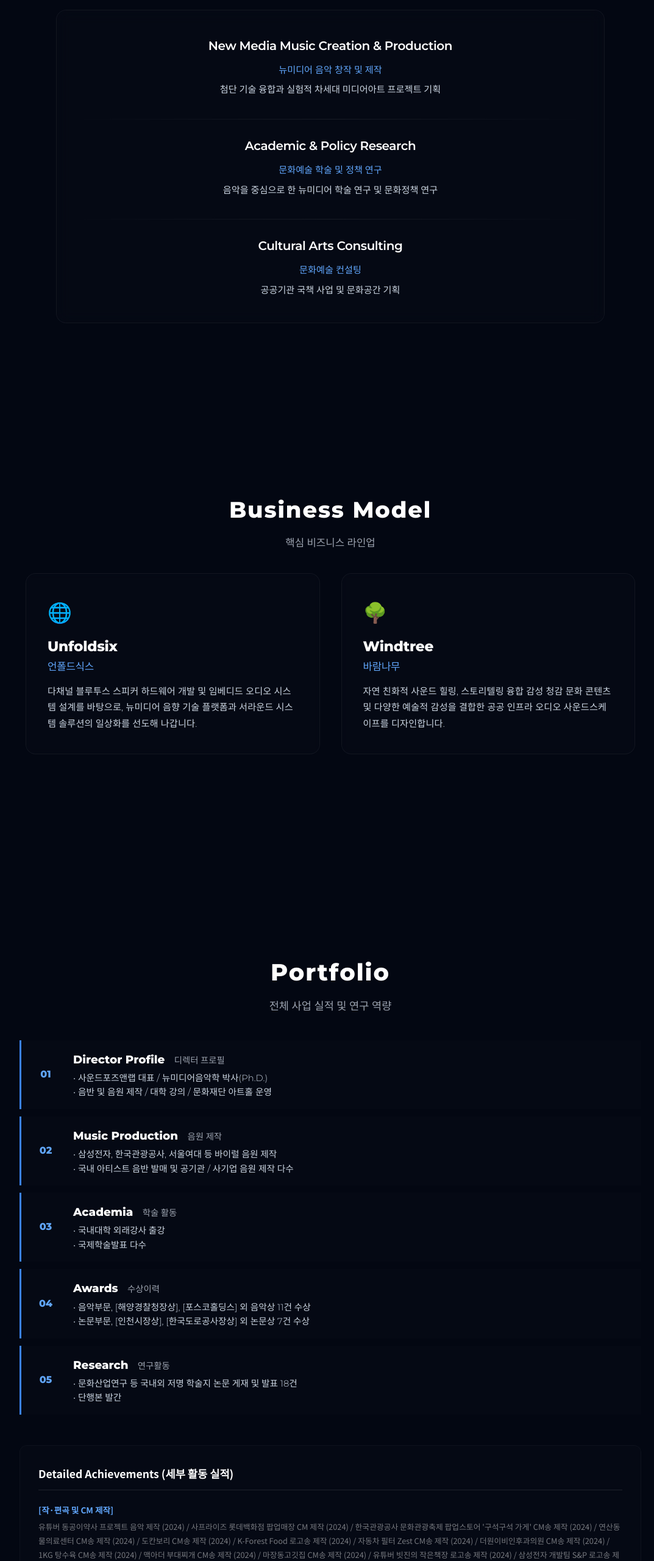
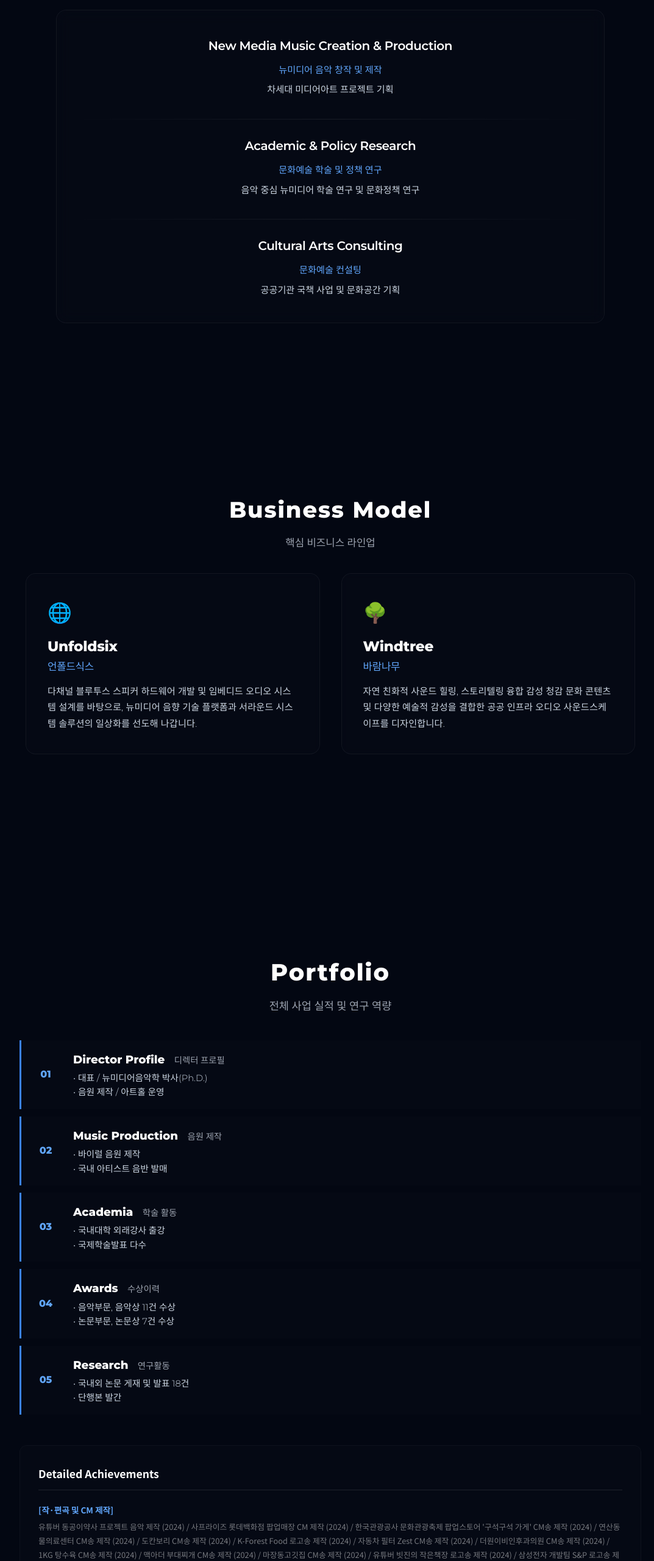
Before and after one commit to soundposenlab/soundposenlab.github.io, a plain HTML site: page index.html in a window 1280 px wide. Shown: the part 980-3540 px from the top of the page at 61% size, without its empty margins (98-1171 px from the left). Drawn offline with Linux system fonts and the light colour scheme; animation ran at ten frames a second.

Commit message:
Update index.html

```diff
--- a/index.html
+++ b/index.html
@@ -328,13 +328,13 @@
                     <div class="intro-item">
                         <strong style="color: #ffffff; font-size: 1.25rem; display: block; margin-bottom: 8px; font-weight: 600;">New Media Music Creation &amp; Production</strong>
                         <span style="color: #60a5fa; font-size: 0.95rem; display: block; margin-bottom: 6px; font-weight: 500;">뉴미디어 음악 창작 및 제작</span>
-                        <p style="color: #cbd5e1; font-size: 0.95rem; margin: 0; font-weight: 300; line-height: 1.7;">첨단 기술 융합과 실험적 차세대 미디어아트 프로젝트 기획</p>
+                        <p style="color: #cbd5e1; font-size: 0.95rem; margin: 0; font-weight: 300; line-height: 1.7;">차세대 미디어아트 프로젝트 기획</p>
                     </div>
                     <div class="divider" style="border: 0; height: 1px; background: linear-gradient(to right, rgba(255,255,255,0), rgba(255,255,255,0.08), rgba(255,255,255,0)); margin: 25px 0;"></div>
                     <div class="intro-item">
                         <strong style="color: #ffffff; font-size: 1.25rem; display: block; margin-bottom: 8px; font-weight: 600;">Academic &amp; Policy Research</strong>
                         <span style="color: #60a5fa; font-size: 0.95rem; display: block; margin-bottom: 6px; font-weight: 500;">문화예술 학술 및 정책 연구</span>
-                        <p style="color: #cbd5e1; font-size: 0.95rem; margin: 0; font-weight: 300; line-height: 1.7;">음악을 중심으로 한 뉴미디어 학술 연구 및 문화정책 연구</p>
+                        <p style="color: #cbd5e1; font-size: 0.95rem; margin: 0; font-weight: 300; line-height: 1.7;">음악 중심 뉴미디어 학술 연구 및 문화정책 연구</p>
                     </div>
                     <div class="divider" style="border: 0; height: 1px; background: linear-gradient(to right, rgba(255,255,255,0), rgba(255,255,255,0.08), rgba(255,255,255,0)); margin: 25px 0;"></div>
                     <div class="intro-item">
@@ -388,7 +388,7 @@
                             <span style="font-size: 1rem; color: #60a5fa; font-weight: 800; min-width: 30px;">01</span>
                             <div style="flex-grow: 1; text-align: left;">
                                 <h3 style="color: #ffffff; margin: 0 0 3px 0; font-size: 1.15rem;">Director Profile <span style="font-size: 0.9rem; color: var(--text-muted); font-weight: 300; margin-left: 10px;">디렉터 프로필</span></h3>
-                                <p style="color: #cbd5e1; font-size: 0.92rem; margin: 0; font-weight: 300; line-height: 1.6;">• 사운드포즈앤랩 대표 / 뉴미디어음악학 박사(Ph.D.)<br>• 음반 및 음원 제작 / 대학 강의 / 문화재단 아트홀 운영</p>
+                                <p style="color: #cbd5e1; font-size: 0.92rem; margin: 0; font-weight: 300; line-height: 1.6;">• 대표 / 뉴미디어음악학 박사(Ph.D.)<br>• 음원 제작 / 아트홀 운영</p>
                             </div>
                         </div>
 
@@ -396,7 +396,7 @@
                             <span style="font-size: 1rem; color: #60a5fa; font-weight: 800; min-width: 30px;">02</span>
                             <div style="flex-grow: 1; text-align: left;">
                                 <h3 style="color: #ffffff; margin: 0 0 3px 0; font-size: 1.15rem;">Music Production <span style="font-size: 0.9rem; color: var(--text-muted); font-weight: 300; margin-left: 10px;">음원 제작</span></h3>
-                                <p style="color: #cbd5e1; font-size: 0.92rem; margin: 0; font-weight: 300; line-height: 1.6;">• 삼성전자, 한국관광공사, 서울여대 등 바이럴 음원 제작<br>• 국내 아티스트 음반 발매 및 공기관 / 사기업 음원 제작 다수</p>
+                                <p style="color: #cbd5e1; font-size: 0.92rem; margin: 0; font-weight: 300; line-height: 1.6;">• 바이럴 음원 제작<br>• 국내 아티스트 음반 발매 </p>
                             </div>
                         </div>
 
@@ -412,7 +412,7 @@
                             <span style="font-size: 1rem; color: #60a5fa; font-weight: 800; min-width: 30px;">04</span>
                             <div style="flex-grow: 1; text-align: left;">
                                 <h3 style="color: #ffffff; margin: 0 0 3px 0; font-size: 1.15rem;">Awards <span style="font-size: 0.9rem; color: var(--text-muted); font-weight: 300; margin-left: 10px;">수상이력</span></h3>
-                                <p style="color: #cbd5e1; font-size: 0.92rem; margin: 0; font-weight: 300; line-height: 1.6;">• 음악부문, [해양경찰청장상], [포스코홀딩스] 외 음악상 11건 수상<br>• 논문부문, [인천시장상], [한국도로공사장상] 외 논문상 7건 수상</p>
+                                <p style="color: #cbd5e1; font-size: 0.92rem; margin: 0; font-weight: 300; line-height: 1.6;">• 음악부문, 음악상 11건 수상<br>• 논문부문, 논문상 7건 수상</p>
                             </div>
                         </div>
 
@@ -420,13 +420,13 @@
                             <span style="font-size: 1rem; color: #60a5fa; font-weight: 800; min-width: 30px;">05</span>
                             <div style="flex-grow: 1; text-align: left;">
                                 <h3 style="color: #ffffff; margin: 0 0 3px 0; font-size: 1.15rem;">Research <span style="font-size: 0.9rem; color: var(--text-muted); font-weight: 300; margin-left: 10px;">연구활동</span></h3>
-                                <p style="color: #cbd5e1; font-size: 0.92rem; margin: 0; font-weight: 300; line-height: 1.6;">• 문화산업연구 등 국내외 저명 학술지 논문 게재 및 발표 18건<br>• 단행본 발간</p>
+                                <p style="color: #cbd5e1; font-size: 0.92rem; margin: 0; font-weight: 300; line-height: 1.6;">• 국내외 논문 게재 및 발표 18건<br>• 단행본 발간</p>
                             </div>
                         </div>
                     </div>
 
                     <div style="background: rgba(255, 255, 255, 0.01); border: 1px solid rgba(255, 255, 255, 0.03); border-radius: 12px; padding: 30px; text-align: left; font-size: 0.8rem; line-height: 1.8; color: rgba(255, 255, 255, 0.45); font-family: 'Noto Sans KR', sans-serif;">
-                        <h4 style="color: #ffffff; font-size: 1.1rem; margin: 0 0 20px 0; font-weight: 600; border-bottom: 1px solid rgba(255,255,255,0.1); padding-bottom: 10px;">Detailed Achievements (세부 활동 실적)</h4>
+                        <h4 style="color: #ffffff; font-size: 1.1rem; margin: 0 0 20px 0; font-weight: 600; border-bottom: 1px solid rgba(255,255,255,0.1); padding-bottom: 10px;">Detailed Achievements </h4>
 
                         <div style="margin-bottom: 20px;">
                             <strong style="color: #60a5fa; display: block; margin-bottom: 4px; font-size: 0.85rem;">[작·편곡 및 CM 제작]</strong>
@@ -485,7 +485,7 @@
                     <div style="background: rgba(255, 255, 255, 0.01); border: 1px solid rgba(255, 255, 255, 0.05); backdrop-filter: blur(12px); -webkit-backdrop-filter: blur(12px); border-radius: 16px; padding: 40px 30px; text-align: left;">
                         <div style="margin-bottom: 25px; display: flex; align-items: flex-start; gap: 15px;">
                             <span style="color: #60a5fa; font-weight: 600; font-size: 0.95rem; min-width: 80px; text-transform: uppercase; letter-spacing: 0.05em;">Director</span>
-                            <span style="color: #ffffff; font-size: 1.05rem; font-weight: 400;">박성국 (Sungguk Park)</span>
+                            <span style="color: #ffffff; font-size: 1.05rem; font-weight: 400;">Sungguk Park </span>
                         </div>
 
                         <div style="margin-bottom: 25px; display: flex; align-items: flex-start; gap: 15px;">
@@ -512,7 +512,7 @@
                 <p>&copy; 2026 Soundpose &amp; Lab. All rights reserved.</p>
 
                 <div class="footer-info">
-                    <span><strong>Address:</strong> Shinhwa Bldg, 19-13 Manyang-ro 18-gil, Dongjak-gu, Seoul</span>
+                    <span><strong>Address:</strong> 19-13 Manyang-ro 18-gil, Dongjak-gu</span>
                     <span><strong>E-mail:</strong> posepose77@gmail.com</span>
                     <span><strong>Tel:</strong> +82 10-9031-8621</span>
                     <span><strong>CEO:</strong> Sungguk Park</span>
```
